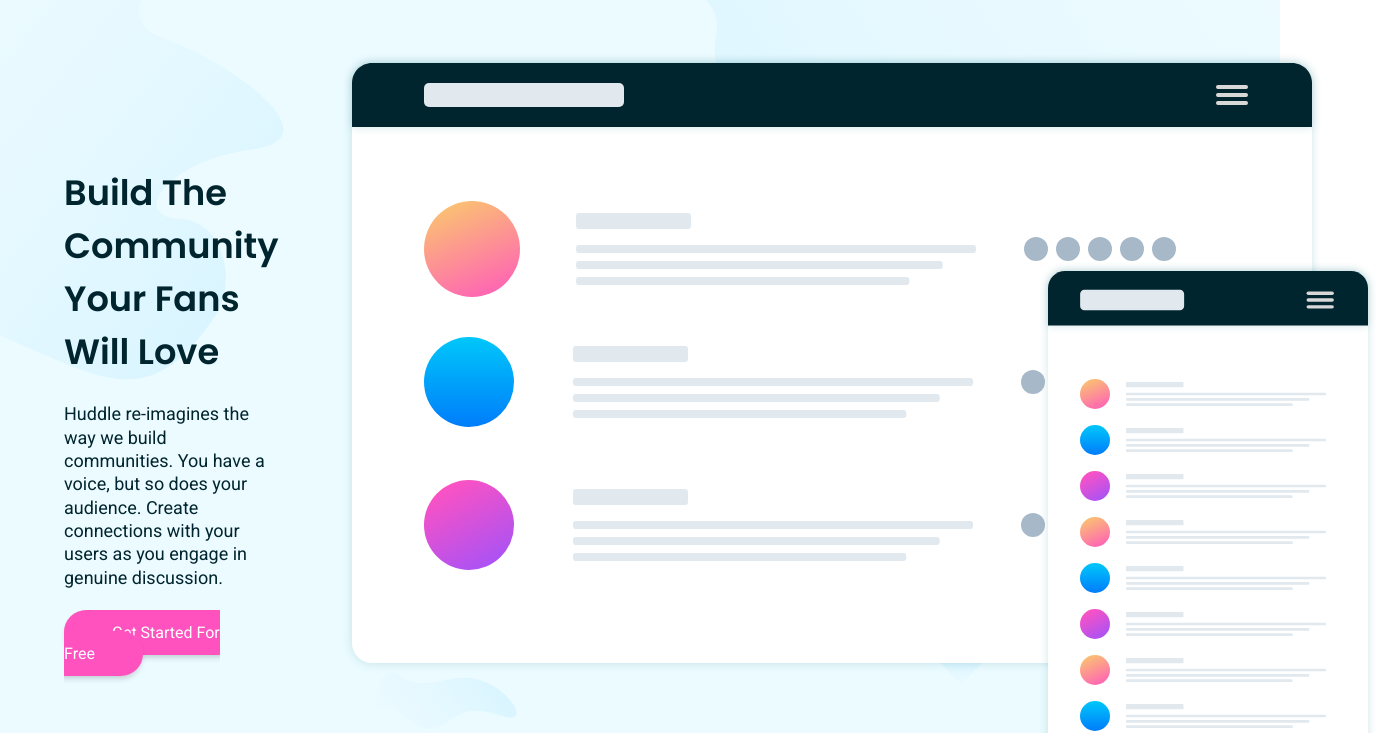
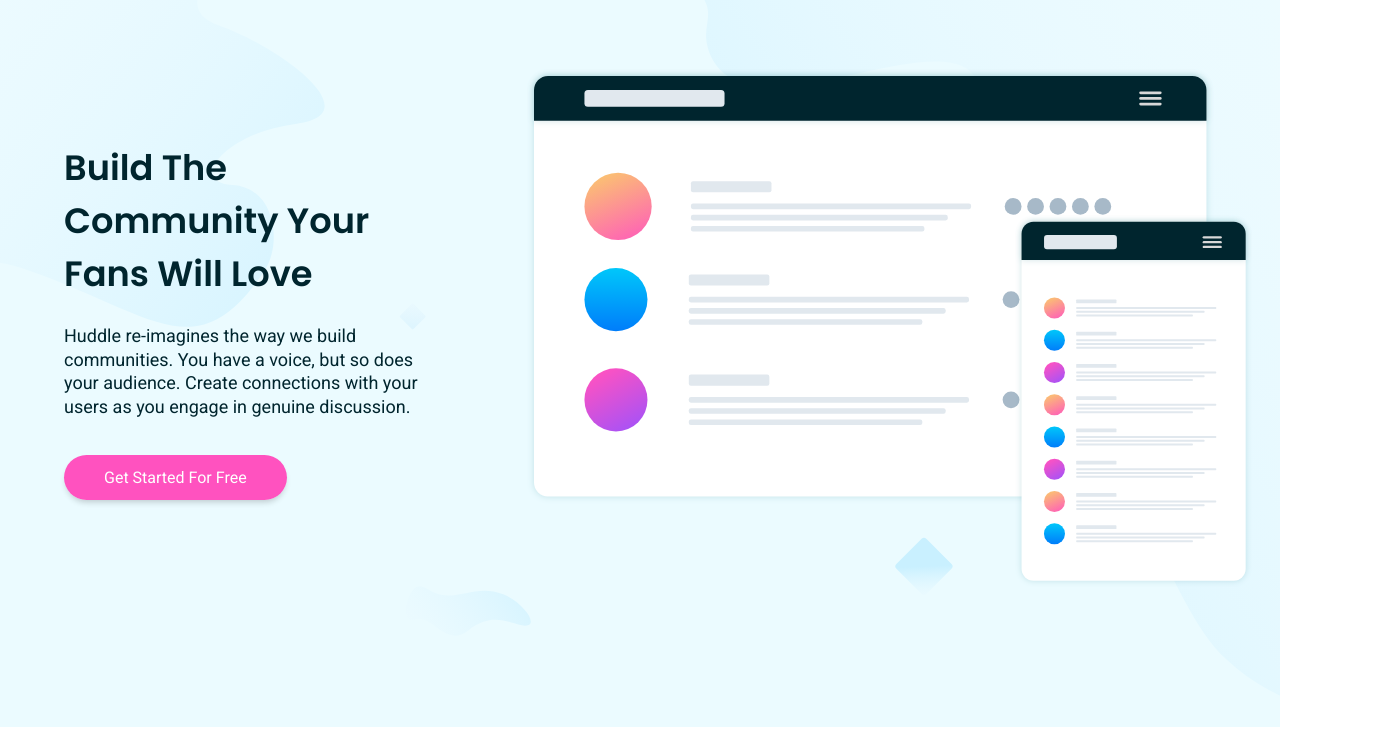
Before and after one commit to georit/huddle-landing-page-v1, a plain HTML site: page index.html in a window 1280 px wide. Shown: the part 73-806 px from the top of the page, 1377 px wide, since content can reach past the window. Drawn offline with Linux system fonts and the light colour scheme.

Commit message:
Minor updates

```diff
--- a/index.html
+++ b/index.html
@@ -53,11 +53,13 @@
           </p>
           <a href="#" class="get-started">get started for free</a>
         </div>
-        <img
-          src="./images/illustration-mockups.svg"
-          alt="Illustration of mockup files"
-          class="hero-img"
-        />
+        <div class="hero-img-container">
+          <img
+            src="./images/illustration-mockups.svg"
+            alt="Illustration of mockup files"
+            class="hero-img"
+          />
+        </div>
       </div>
     </header>
 
--- a/style.css
+++ b/style.css
@@ -131,7 +131,7 @@
 
 p.heading-info {
   color: var(--very-dark-cyan);
-  padding-bottom: 2rem;
+  padding-bottom: 3rem;
 }
 
 .hero-img {
@@ -265,7 +265,10 @@
 
 /* *****media queries***** */
 /* ***tablets*** */
-@media screen and (min-width: 650px) {
+@media screen and (min-width: 700px) {
+  a.get-started {
+    padding: 0.8rem 2rem;
+  }
   main {
     display: flex;
     flex-flow: row wrap;
@@ -303,7 +306,7 @@
 
   a.get-started {
     font-size: 1rem;
-    padding: 0.8rem 3rem;
+    padding: 0.8rem 2.5rem;
     transition: all 0.3s;
   }
 
@@ -364,13 +367,17 @@
 
   .hero-text {
     text-align: left;
-    width: 55%;
+    width: 50%;
     margin-right: 4rem;
     margin-top: -5rem;
   }
 
+  .hero-img-container {
+    margin: 1rem 0 1rem;
+    width: 100%;
+  }
+
   .hero-img {
-    margin: 2rem 0 1rem;
     width: 100%;
   }
 
```
